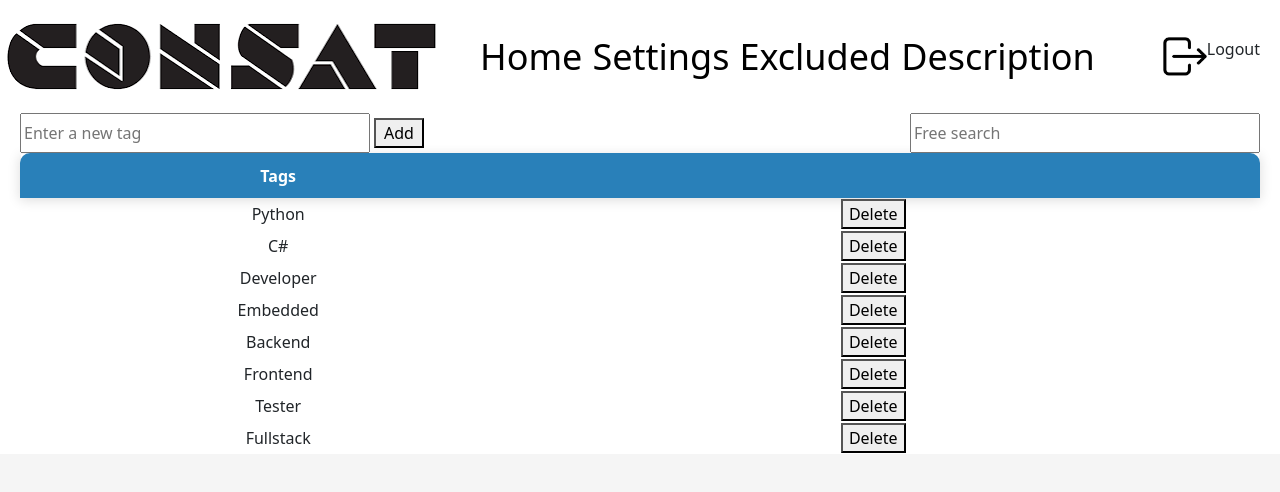
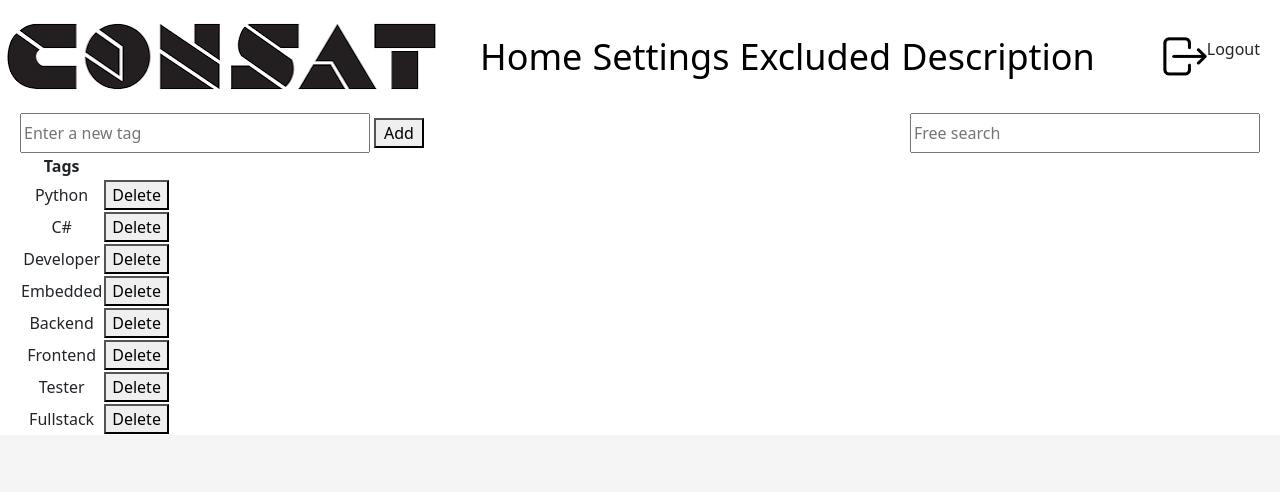
Before and after one commit to Vellethe/LIA, a React (Create React App) app in the folder React/ClientApp/: page /settings in a window 1280 px wide. Shown: the top 492 px of the page. Built offline with nearby package versions, Linux system fonts and the light colour scheme.

Commit message:
removed old random css

```diff
--- a/React/ClientApp/src/components/Table.module.css
+++ b/React/ClientApp/src/components/Table.module.css
@@ -5,24 +5,10 @@
     width: 100%;
 }
 
-.header {
-    display: grid;
-    grid-template-columns: 2fr 1fr 1fr 1fr; /* Adjust the widths as needed */
-    background-color: #2980b9;
-    border-bottom: 1px solid #ccc;
-    font-weight: bold;
-    color: white;
-}
-
 .text, .name {
     padding: 8px;
     text-align: center;
-    border-right: 1px solid #ccc;
-}
-
-.body {
-    display: flex;
-    flex-direction: column;
+    border-right: 9px solid red;
 }
 
 .gridHome {
@@ -38,6 +24,7 @@
     margin-top:10px;
     padding-left:5px;
 }
+
 .desciptionGrid{
     grid-area:test;
     display:flex;
@@ -55,12 +42,15 @@ img{
 .textName{
     grid-area:company;
 }
+
 .textLocation{
     grid-area:location;
 }
+
 .star{
     grid-area:star;
 }
+
 .exclude{
     grid-area:exclude;
     width:15px;
@@ -70,57 +60,21 @@ img{
     margin-left:7px;
     margin-right:12px;
 }
+
 .exclude img{
     height:inherit;
     width:inherit;
 
 }
+
 .textDate{
     grid-area:date;
 }
+
 .jobTitle{
     grid-area:jobTitle;
     font-size:40px;
 }
-
-.row1 {
-    padding: 5px;
-    border: 1px solid #ccc;
-    grid-area:row1;
-    width:100%
-}
-
-.row2 {
-    padding: 5px;
-    border: 1px solid #ccc;
-    grid-area:row2;
-    display: grid;
-    grid-template: "a b c d"/50% auto auto auto;
-}
-/*.textLocation, .boxFavorite, .boxExcluded, .textDate
-{
-    display: grid;
-    grid-template-columns: 2fr 1fr 1fr 1fr;
-}*/
-
-.cell {
-    padding: 5px;
-    text-align: center;
-}
-
-.row:nth-child(odd) {
-    background-color: #f9f9f9;
-}
-
-.row:nth-child(even) {
-    background-color: #fff;
-}
-
-input[type="checkbox"] {
-    display: block;
-}
-
-/*Needed for settings and excluded page, dont remove the css under */
 
 html, #root {
     background-color: #F5F5F5;
@@ -133,35 +87,3 @@ html, #root {
 .descending {
     background-color: green;
 }
-
-thead {
-    background-color: #2980b9;
-    box-shadow: 0px 3.01px 12.04px #00000024;
-    height: 45px;
-    width: 100%;
-}
-
-th {
-    color: white;
-}
-
-thead tr th:first-child {
-    border-top-left-radius: 10px;
-}
-
-thead tr th:last-child {
-    border-top-right-radius: 10px;
-}
-
-table .row2:nth-child(even) {
-    background-color: #F5F5F5;
-}
-
-table .row2:nth-child(odd) {
-    background-color: white;
-}
-
-table {
-    height: 2vh;
-    width: 100%;
-}
```
Also changed, not shown: 1 other file (tests, documents, lock files or other folders).
